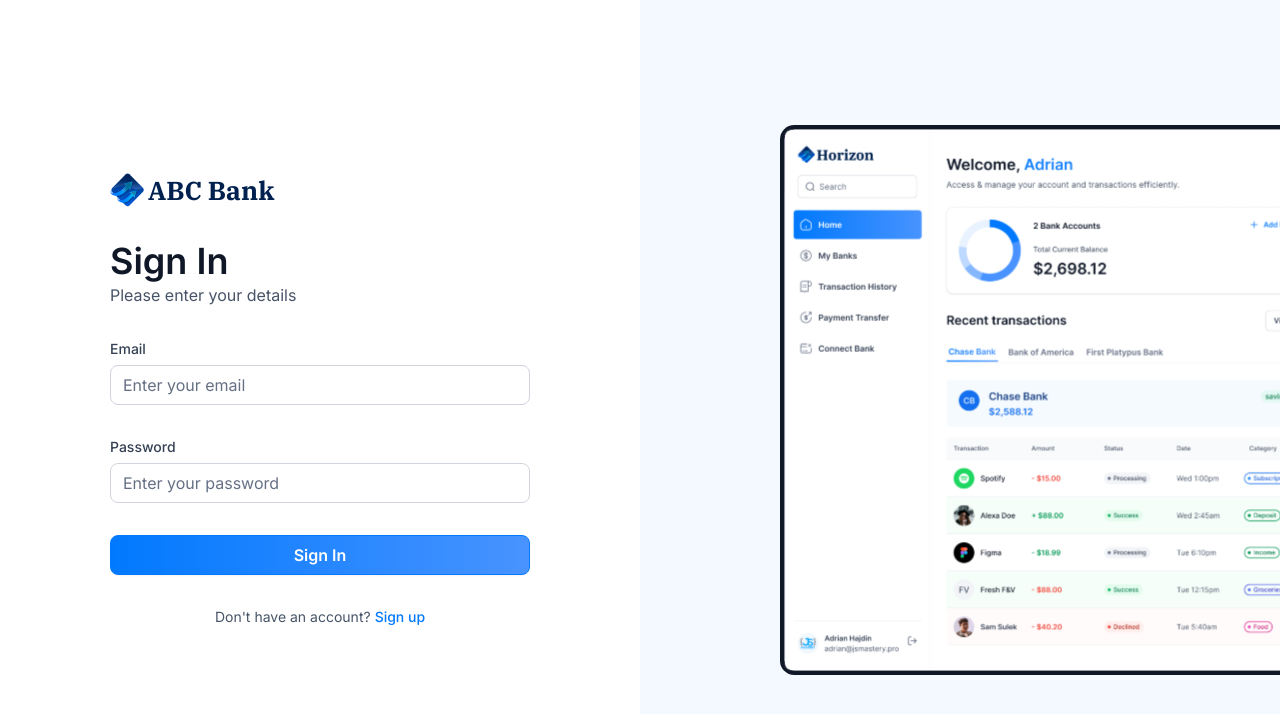
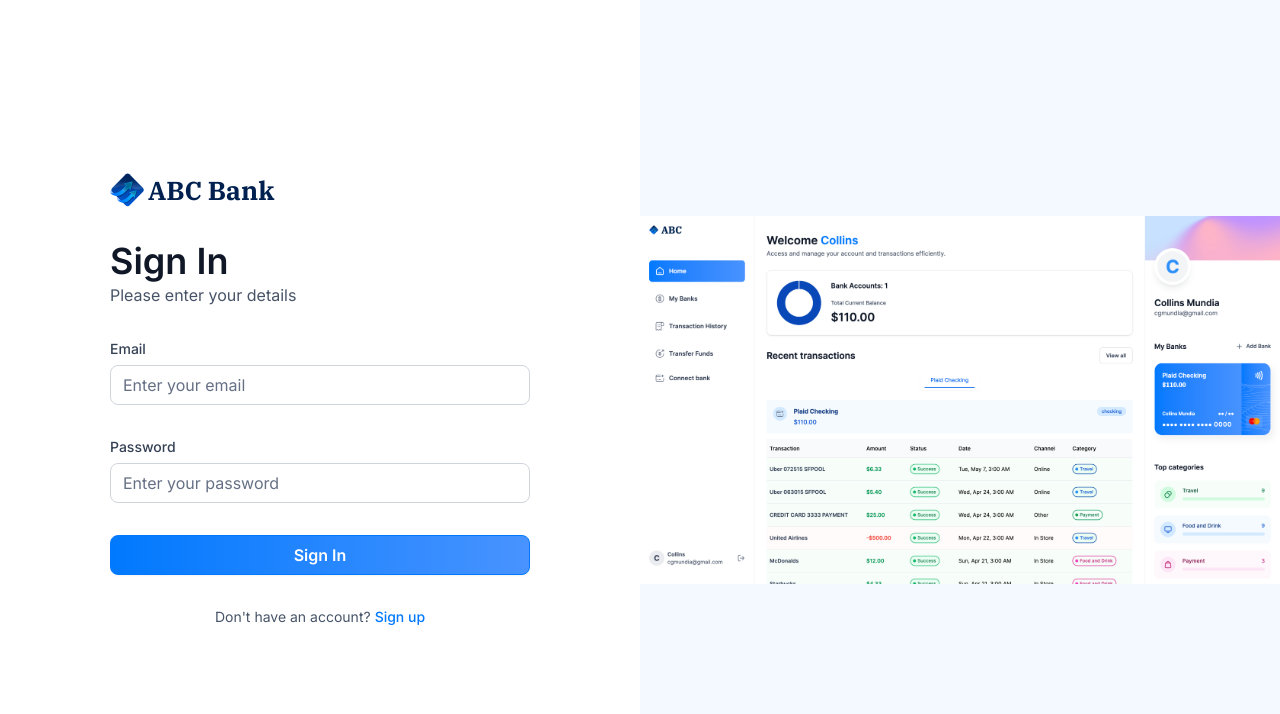
Before and after one commit to mowabanga/abc_online_banking, a Next.js app: page /sign-in in a window 1280 px wide. Shown: the top 714 px of the page. Built offline with nearby package versions, Linux system fonts and the light colour scheme; what dwolla-v2, plaid would draw is missing.

Commit message:
Changed auth image

```diff
--- a/app/(auth)/layout.tsx
+++ b/app/(auth)/layout.tsx
@@ -11,10 +11,10 @@
       <div className="auth-asset">
         <div>
           <Image
-            src="/icons/auth-image.svg"
+            src="/icons/Login.png"
             alt="Auth image"
-            width={500}
-            height={500}
+            width={700}
+            height={700}
           />
         </div>
       </div>
```
Also changed, not shown: public/icons/Login.png (added), public/icons/auth_svg.svg (added).
